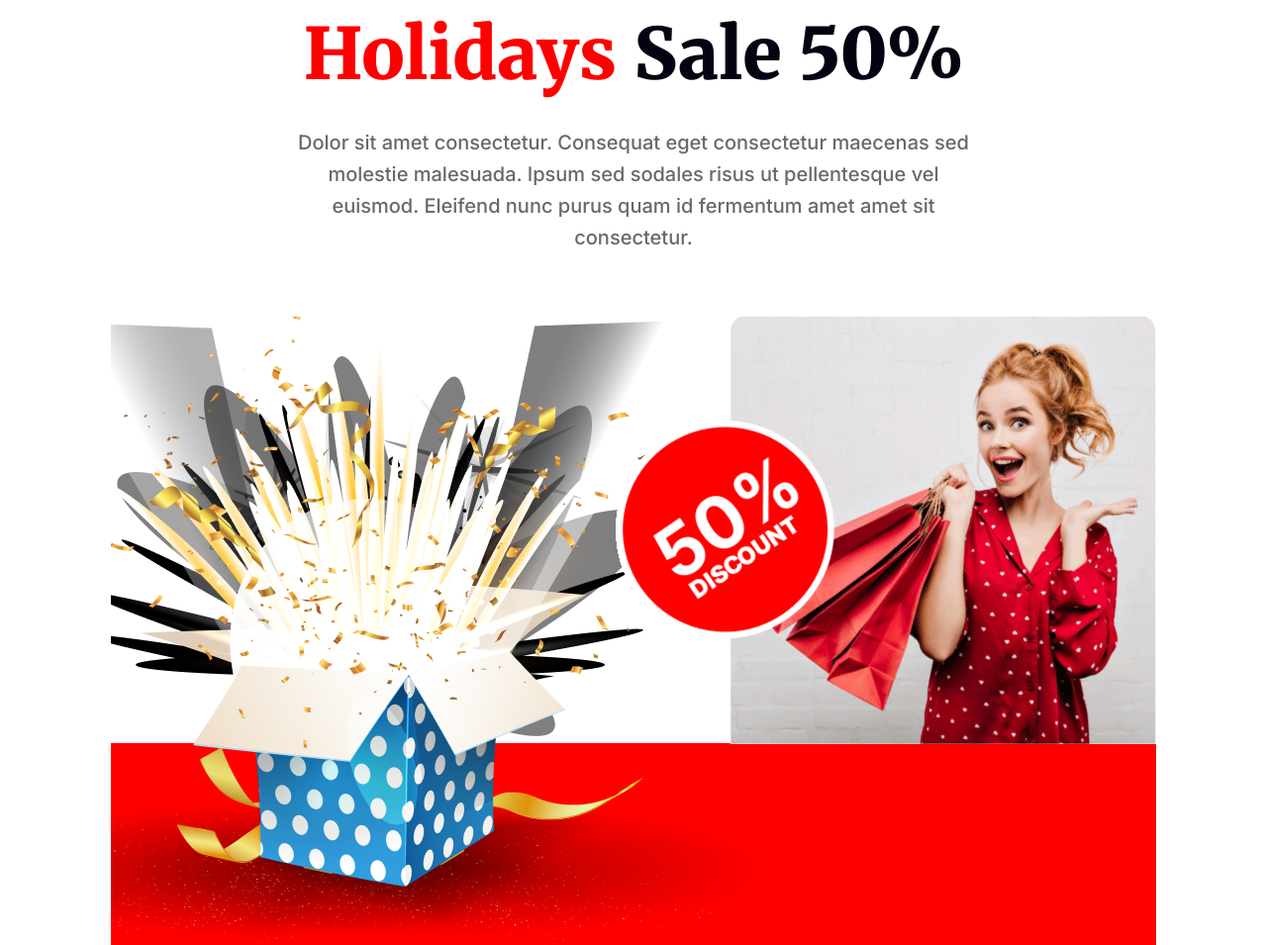
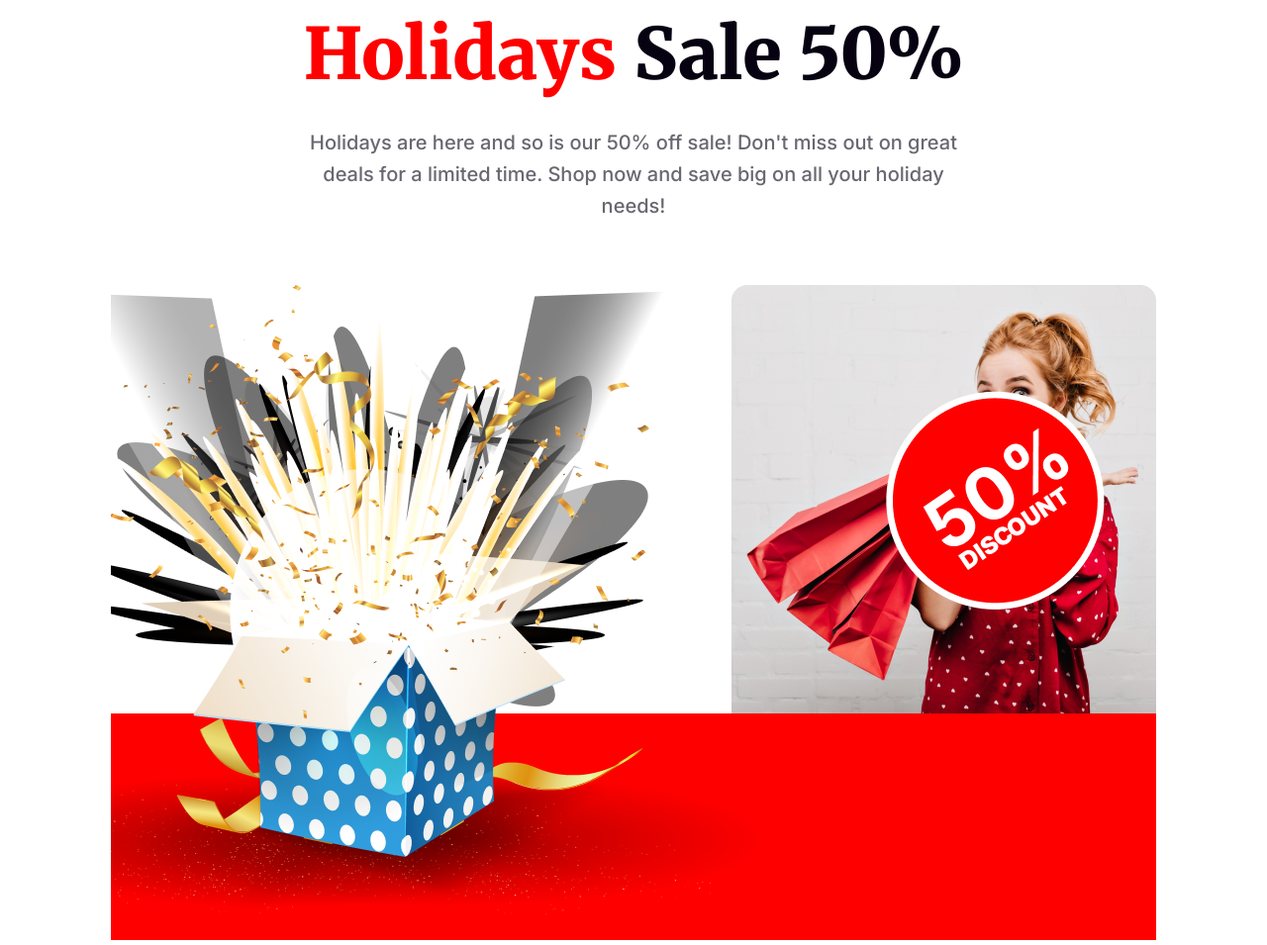
Before and after one commit to salauddin2k3/new-year-new-mission, a plain HTML site: page index.html in a window 1280 px wide. Shown: the part 3680-4635 px from the top of the page at 99% size. Drawn offline with Linux system fonts and the light colour scheme.

Commit message:
completed sales section design

```diff
--- a/index.html
+++ b/index.html
@@ -84,17 +84,14 @@
             <div class="sales-text">
                 <h4>WHAT IS FUNCTIONAL</h4>
                 <h1><span class="sales-highlight">Holidays</span> Sale 50%</h1>
-                <p>Dolor sit amet consectetur. Consequat eget consectetur maecenas sed
-                    molestie malesuada. Ipsum sed sodales risus ut pellentesque vel euismod. Eleifend nunc purus quam id fermentum amet amet sit consectetur.</p>
+                <p>Holidays are here and so is our 50% off sale! Don't miss out on great deals for a limited time. Shop now and save big on all your holiday needs!</p>
             </div>
             <div class="sales-img">
-                <div class="sales-img-section-top">
-                    <div class="sales-img-left">
-
-                    </div>
-                    <div class="sales-img-right">
-                        <img src="images/Group 83.png" alt="">
-                    </div>
+                <div class="sales-img-left">
+                    <img src="images/Group 44.png" alt="">
+                </div>
+                <div class="sales-img-right">
+                    <img src="images/Rectangle 1.png" alt="">
                 </div>
             </div>
         </div>
--- a/styles/style.css
+++ b/styles/style.css
@@ -359,16 +359,20 @@
     background-image: url('../images/Group\ 79.png');
     background-repeat: no-repeat;
     background-position: bottom;
+    display: flex;
+    justify-content: space-between;
+    margin-top: 64px;
 }
 
-.sales .sales-img .sales-img-section-top {
-    margin-top: 64px;
-    display: flex;
-    justify-content: space-between;
-    padding-bottom: 225px;
+.sales .sales-img .sales-img-left {
+    padding-left: 100px;
+    position: relative;
+    left: 640px;
+    top: 65px;
 }
 
-.sales .sales-img .sales-img-section-top .sales-img-right {
+.sales .sales-img .sales-img-right {
+    padding-bottom: 226px;
 }
 
 /* Portfolio Section Style*/
```
